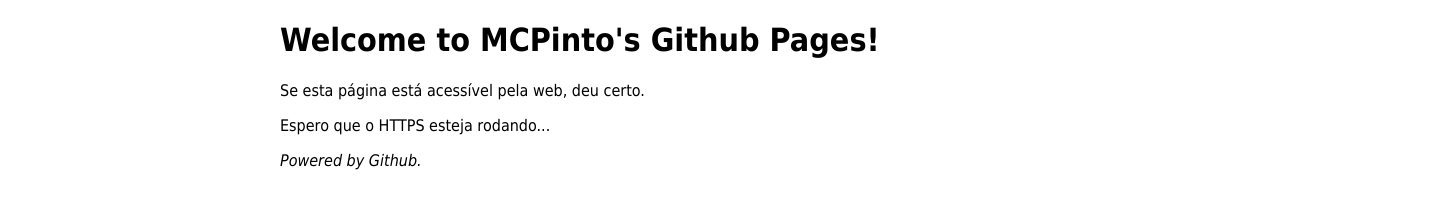
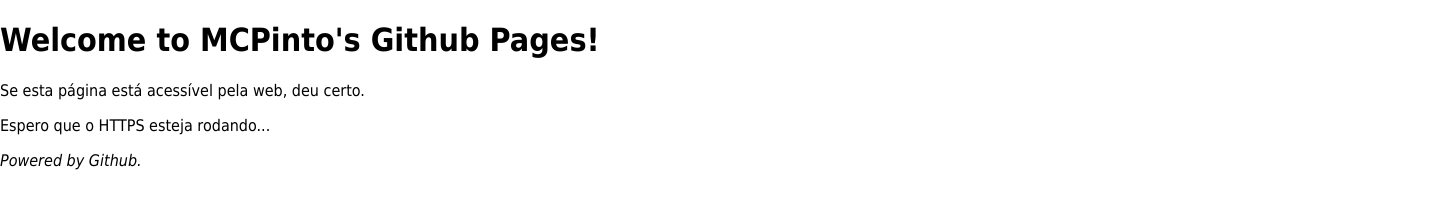
Before and after one commit to mcpinto/mcpinto.github.io, a plain HTML site: page index.html in a window 1280 px wide. Shown: the whole page, 1440 px wide, since content can reach past the window. Drawn offline with Linux system fonts and the light colour scheme.

Commit message:
Update index.html
90em in body width

```diff
--- a/index.html
+++ b/index.html
@@ -4,7 +4,7 @@
 <title>Welcome to MCPinto's Github Pages</title>
 <style>
 html { color-scheme: light dark; }
-body { width: 45em; margin: 0 auto;
+body { width: 90em; margin: 0 auto;
 font-family: Tahoma, Verdana, Arial, sans-serif; }
 </style>
 </head>
```
